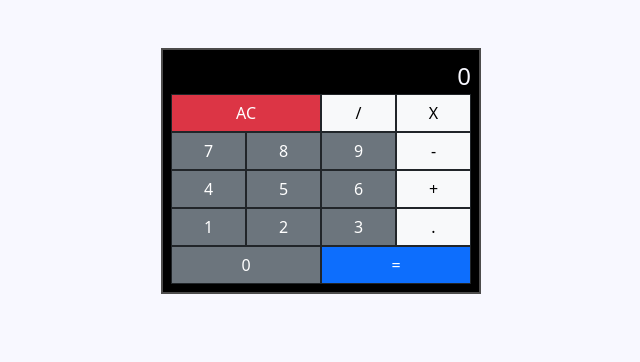
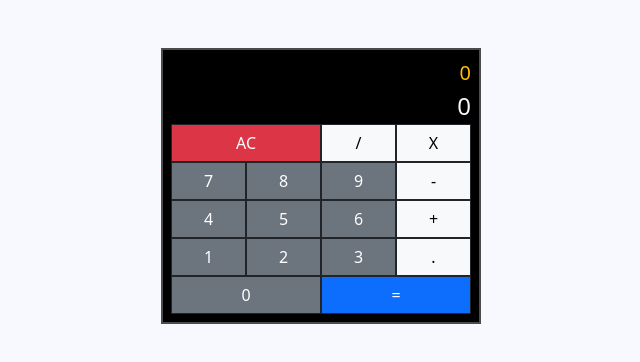
Before and after one commit to MarioNaise/calculator, a React (Vite) app: page / in a window 1280 px wide. Shown: the top 362 px of the page, without its empty margins (319-959 px from the left). Built offline with nearby package versions, Linux system fonts and the light colour scheme.

Commit message:
adding types and interfaces

```diff
--- a/src/App.tsx
+++ b/src/App.tsx
@@ -1,8 +1,9 @@
 import React from "react"
 import './App.css'
+import { FormulaState, DisplayState } from "./interfaces.js"
 
 export default class App extends React.Component {
-  constructor(props){
+  constructor(props: {}){
     super(props);
   }
   render(){
@@ -15,23 +16,23 @@ export default class App extends React.Component {
   }
 }
 
-class Formula extends React.Component {
-  constructor(props){
+class Formula extends React.Component<{}, FormulaState> {
+  constructor(props: {}){
     super(props);
     this.state={
-      formula: ""
+      formula: "0"
     }
   }
   render(){
-    return (<div className="text-end text-warning fs-4">
+    return (<div className="text-end text-warning fs-5">
       {this.state.formula}
     </div>
   )
   }
 }
 
-class Display extends React.Component {
-  constructor(props){
+class Display extends React.Component<{}, DisplayState> {
+  constructor(props: {}){
     super(props);
     this.state={
       result: "0"
--- /dev/null
+++ b/src/interfaces.tsx
@@ -0,0 +1,7 @@
+export interface FormulaState {
+  formula: string;
+}
+
+export interface DisplayState {
+  result: string;
+}
```
